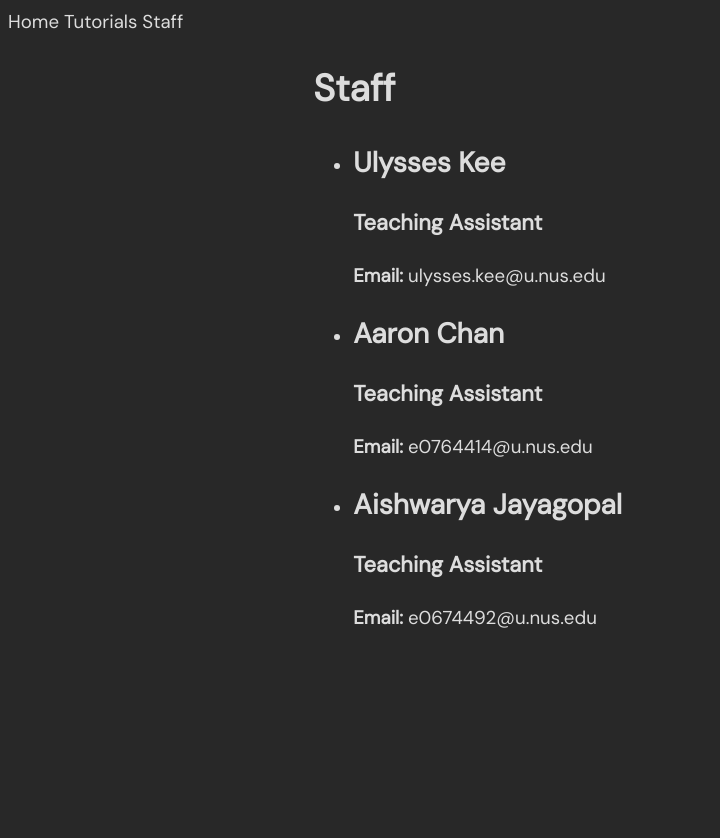
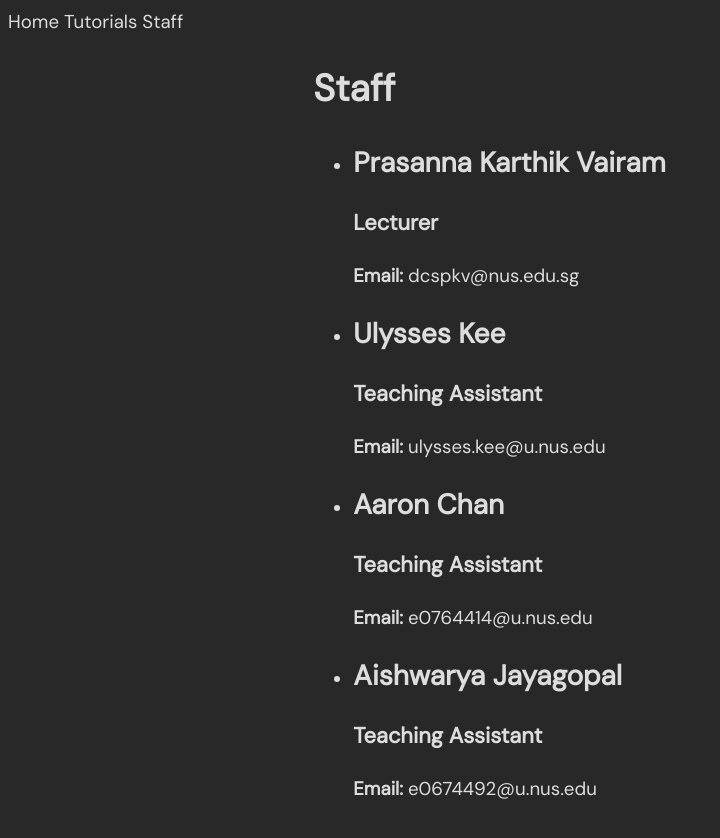
Before and after one commit to it5007/it5007.github.io, a Jekyll site: the page built from staff.html, in a window 1280 px wide. Shown: the top 838 px of the page, without its empty margins (0-720 px from the left). Built offline with Jekyll 4.4.1, drawn with Linux system fonts in a browser that asks for light colours; a style sheet for code colours, icons or effects is not loaded.

Commit message:
Add prof's details

```diff
--- /dev/null
+++ b/_authors/0-prasanna.md
@@ -0,0 +1,7 @@
+---
+short_name: Prasanna
+name: Prasanna Karthik Vairam
+position: Lecturer
+email: dcspkv@nus.edu.sg
+github: https://github.com/pkarthik88
+---
--- a/staff.html
+++ b/staff.html
@@ -12,7 +12,7 @@ title: Staff
         <h2>{{ author.name  }}</h2>
       <h3>{{ author.position }}</h3>
         <!-- <p>{{ author.content | markdownify }}</p> -->
-        <p><strong>Email: </strong>{{ author.email }}</p>
+            <p><strong>Email: </strong><a href="mailto:{{author.email}}""> {{ author.email }}</a></p>
     </li>
   {% endfor %}
 </ul>
```
